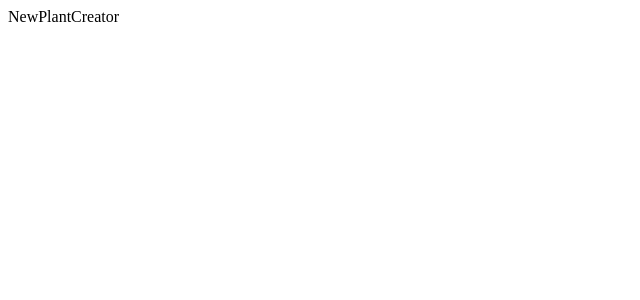
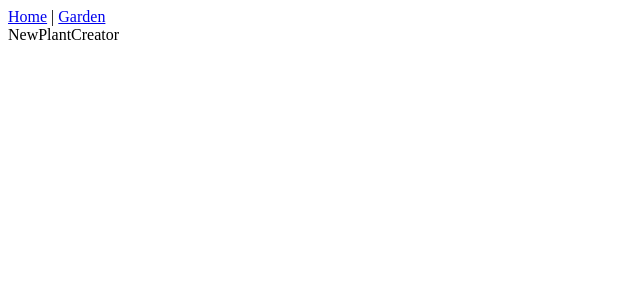
Before and after one commit to KT-GitHub-code/GardenApp-FrontEnd, a React (Create React App) app: page /garden/newplant in a window 1280 px wide. Shown: the top 300 px of the page, without its empty margins (0-640 px from the left). Built offline with nearby package versions, Linux system fonts and the light colour scheme.

Commit message:
Add Layout structure and Nav component

```diff
--- a/src/App.js
+++ b/src/App.js
@@ -2,13 +2,17 @@ import React from "react";
 import Garden from "./Garden";
 import {Route, Routes, useNavigate} from "react-router-dom";
 import {useState, useEffect} from "react";
-
+import Layout from "./Layout";
+import NewPlantCreator from "./NewPlantCreator";
 
 function App() {
   return (
-    <div className="App">
-      <Garden/>
-    </div>
+    <Routes>
+      <Route path="/" element={<Layout/>}>
+          <Route path="garden" element={<Garden/>}/>
+          <Route path="garden/newplant" element={<NewPlantCreator/>}/>
+      </Route>
+    </Routes>
   );
 }
 
--- /dev/null
+++ b/src/Layout.js
@@ -0,0 +1,14 @@
+import React from 'react'
+import Nav from './Nav'
+import { Outlet } from 'react-router-dom'
+
+const Layout = () => {
+  return (
+    <div>
+        <Nav/>
+        <Outlet/>
+    </div>
+  )
+}
+
+export default Layout
--- /dev/null
+++ b/src/Nav.js
@@ -0,0 +1,14 @@
+import React from 'react'
+import { Link } from "react-router-dom";
+
+
+const Nav = () => {
+  return (
+    <div>
+        <Link to="/">Home</Link> {" | "}
+        <Link to="/garden">Garden</Link>
+    </div>
+  )
+}
+
+export default Nav
--- a/src/index.js
+++ b/src/index.js
@@ -2,15 +2,13 @@ import React from 'react';
 import ReactDOM from 'react-dom/client';
 import App from './App';
 import { BrowserRouter as Router, Route, Routes } from 'react-router-dom';
-import NewPlantCreator from './NewPlantCreator';
 
 const root = ReactDOM.createRoot(document.getElementById('root'));
 root.render(
   <React.StrictMode>
     <Router>
       <Routes>
-        <Route path="/*" element={<App/>}/>
-        <Route path="/garden/newplant" element={<NewPlantCreator/>}/>
+      <Route path="/*" element={<App/>}/>
       </Routes>
     </Router>
   </React.StrictMode>
```
